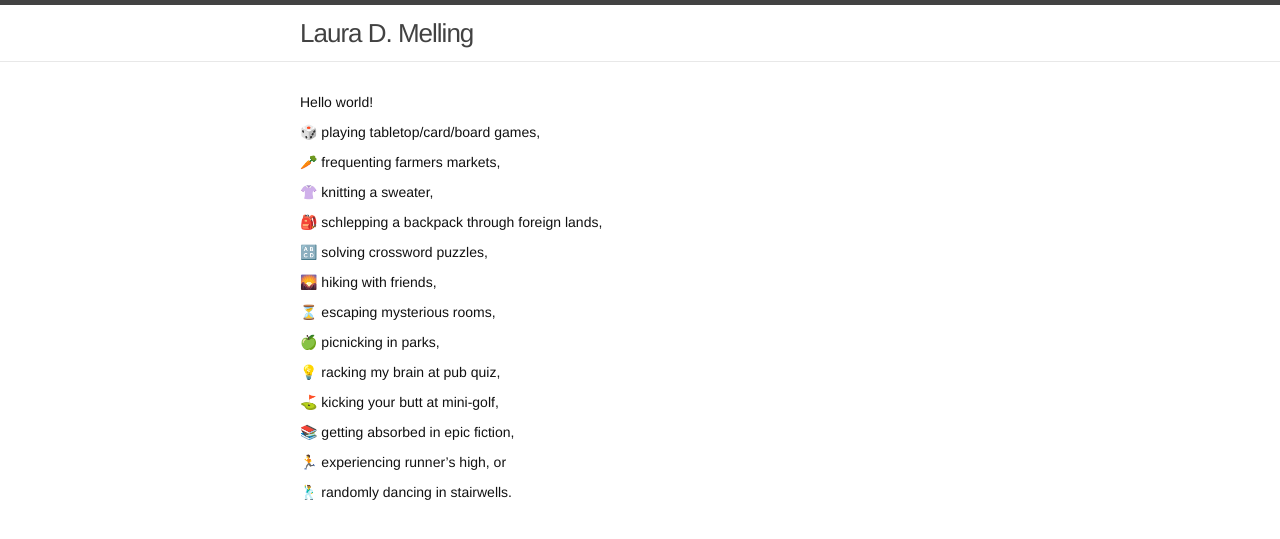
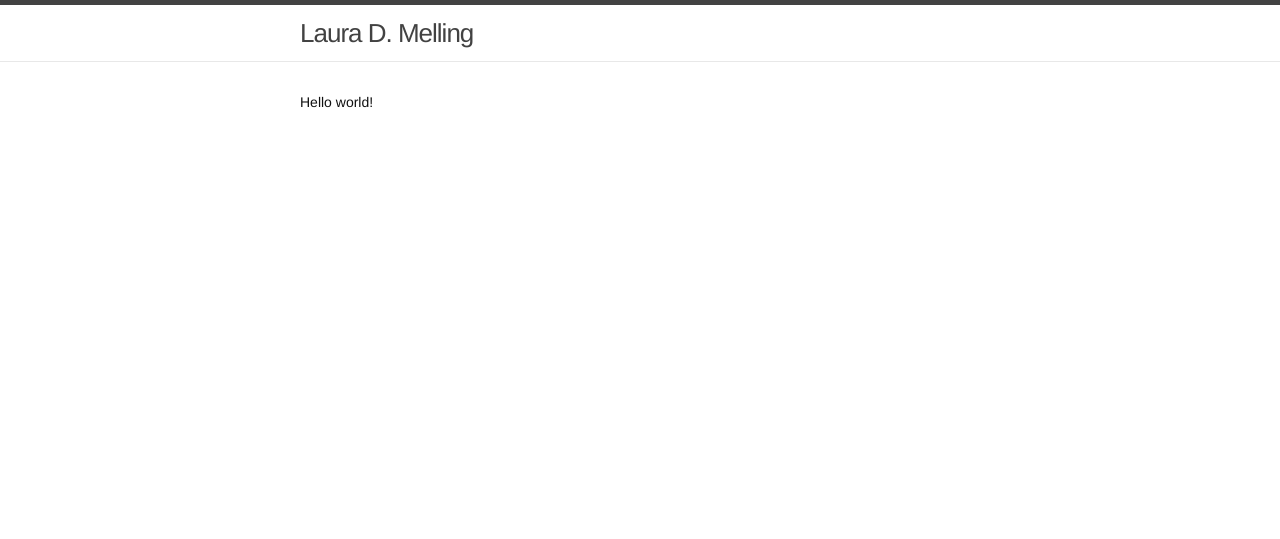
Before and after one commit to lmelling/lmelling.github.io, a Jekyll site: the page built from index.md, in a window 1280 px wide. Shown: the top 539 px of the page. Built offline with Jekyll 4.4.1, drawn with Linux system fonts in a browser that asks for light colours; nearby versions of some CDN libraries.

Commit message:
remove test emoji

```diff
--- a/index.md
+++ b/index.md
@@ -3,29 +3,3 @@ layout: default
 title: Home
 ---
 Hello world!
-
-🎲 playing tabletop/card/board games,
-
-🥕 frequenting farmers markets,
-
-👚 knitting a sweater,
-
-🎒 schlepping a backpack through foreign lands,
-
-🔠 solving crossword puzzles,
-
-🌄 hiking with friends,
-
-⏳ escaping mysterious rooms,
-
-🍏 picnicking in parks,
-
-💡 racking my brain at pub quiz,
-
-⛳ kicking your butt at mini-golf,
-
-📚 getting absorbed in epic fiction,
-
-🏃 experiencing runner's high, or
-
-🕺 randomly dancing in stairwells.
```
